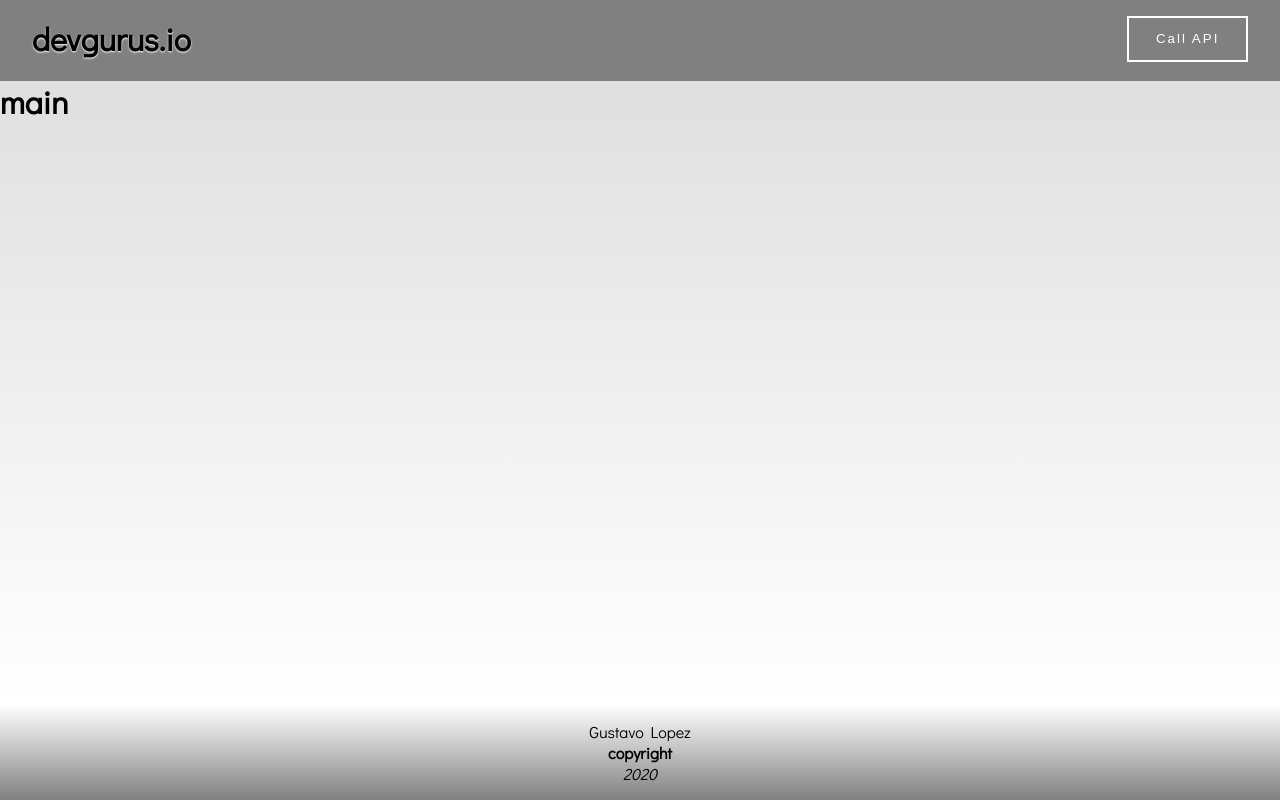
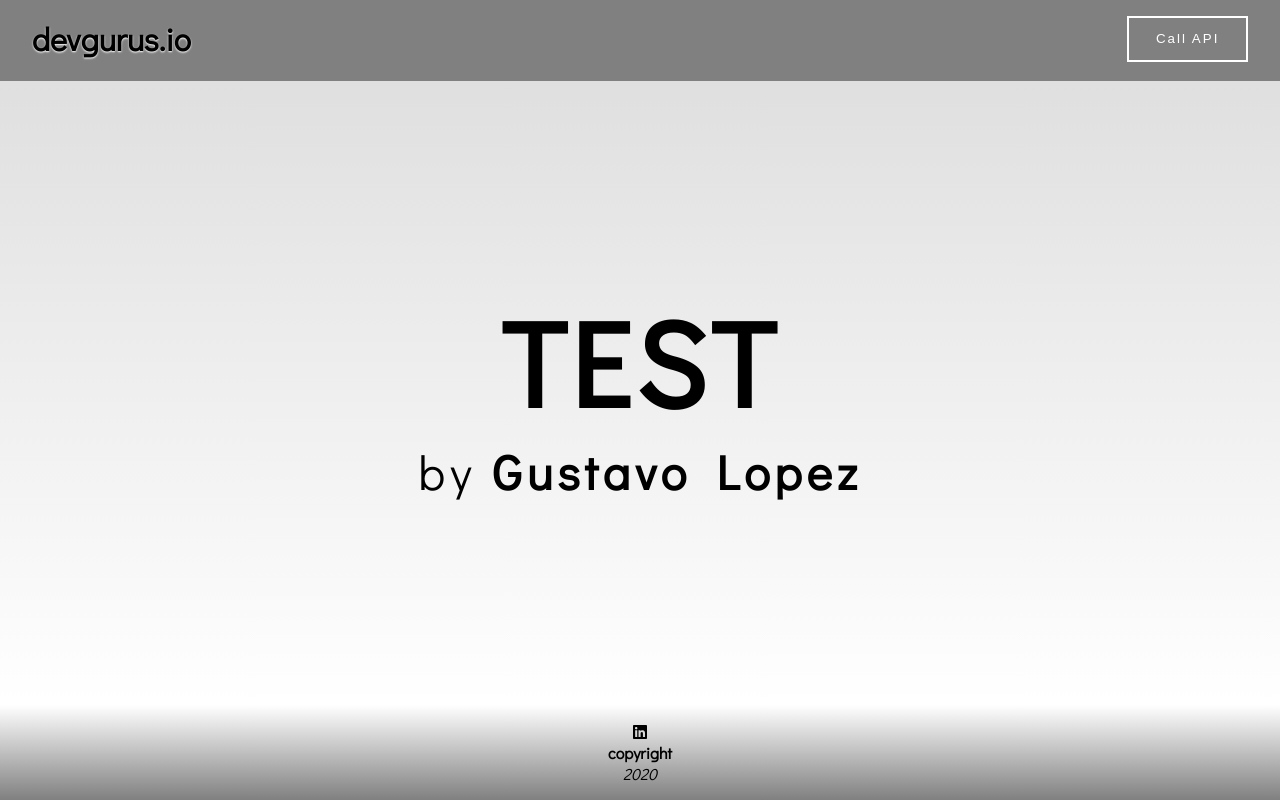
Before and after one commit to slave-of-the-code/devgurus-test, a React (Create React App) app: page / in a window 1280 px wide. Built offline with nearby package versions, Linux system fonts and the light colour scheme.

Commit message:
Fontawesome was added

```diff
--- a/package.json
+++ b/package.json
@@ -3,6 +3,11 @@
   "version": "0.1.0",
   "private": true,
   "dependencies": {
+    "@fortawesome/fontawesome-svg-core": "^1.2.32",
+    "@fortawesome/free-brands-svg-icons": "^5.15.1",
+    "@fortawesome/free-regular-svg-icons": "^5.15.1",
+    "@fortawesome/free-solid-svg-icons": "^5.15.1",
+    "@fortawesome/react-fontawesome": "^0.1.11",
     "@testing-library/jest-dom": "^4.2.4",
     "@testing-library/react": "^9.5.0",
     "@testing-library/user-event": "^7.2.1",
--- a/src/App.css
+++ b/src/App.css
@@ -16,9 +16,9 @@
 #root {
   display: grid;
   grid-template-areas:
-    "header"
-    "main"
-    "footer";
+    'header'
+    'main'
+    'footer';
   grid-template-columns: 1fr;
   grid-template-rows: auto 1fr auto;
   height: 100%;
@@ -39,8 +39,8 @@ input {
 }
 
 button,
-input[type="button"],
-input[type="submit"] {
+input[type='button'],
+input[type='submit'] {
   padding: 1em 2em;
   border-style: none;
   background: gray;
@@ -49,7 +49,7 @@ input[type="submit"] {
   cursor: pointer;
   outline: none;
   letter-spacing: 2px;
-  transform: all 0.25s 0s;
+  transition: all 0.25s 0s ease-in-out;
 }
 
 button:hover {
--- a/src/App.js
+++ b/src/App.js
@@ -1,24 +1,21 @@
-import React from "react";
-import { BrowserRouter as Router, Switch, Route } from "react-router-dom";
-import PropTypes from "prop-types";
+import React from 'react';
+import { BrowserRouter as Router, Switch, Route } from 'react-router-dom';
+import PropTypes from 'prop-types';
 
-import "./App.css";
+import './App.css';
 
-import NotFound from "./components/NotFound";
-import Photo from "./components/Photo";
-import PhotoList from "./components/PhotoList";
-import Layout from "./components/Layout";
+import NotFound from './components/NotFound';
+import Photo from './components/Photo';
+import PhotoList from './components/PhotoList';
+import Layout from './components/Layout';
+import Main from './components/Main';
 
 const App = () => {
   return (
     <Router>
       <Layout>
         <Switch>
-          <Route exact path="/">
-            <>
-              <h1>devgurus.com - TEST</h1>
-            </>
-          </Route>
+          <Route exact path="/" component={Main}></Route>
           <Route path="/photo/:id">
             <>
               <Photo />
--- /dev/null
+++ b/src/components/Footer.js
@@ -0,0 +1,27 @@
+import React from 'react';
+import PropTypes from 'prop-types';
+
+import './Footer.css';
+
+import { faLinkedin } from '@fortawesome/free-brands-svg-icons';
+import { FontAwesomeIcon } from '@fortawesome/react-fontawesome';
+
+const Footer = (props) => {
+  return (
+    <>
+      <footer className="footer">
+        <p>
+          <a href="https://www.linkedin.com/in/gustavoml/">
+            <FontAwesomeIcon icon={faLinkedin} />
+          </a>
+          <strong>copyright</strong>
+          <em>{new Date().getFullYear()}</em>
+        </p>
+      </footer>
+    </>
+  );
+};
+
+Footer.propTypes = {};
+
+export default Footer;
--- a/src/components/Header.css
+++ b/src/components/Header.css
@@ -9,4 +9,8 @@
 
 .header .brand {
   text-shadow: 0 1px 2px white;
+  transition: all 0.25s 0s ease;
 }
+.header .brand:hover {
+  text-shadow: 0 1px 2px transparent;
+}
--- a/src/components/Header.js
+++ b/src/components/Header.js
@@ -7,7 +7,11 @@ const Header = memo(function Header(props) {
   return (
     <>
       <header className="header">
-        <a href="https://www.devgurus.io/">
+        <a
+          href="https://www.devgurus.io/"
+          target="_blank"
+          rel="noopener noreferrer"
+        >
           <h1 className="brand">devgurus.io</h1>
         </a>
         <div>
--- a/src/components/Layout.js
+++ b/src/components/Layout.js
@@ -1,24 +1,14 @@
-import React from "react";
-import PropTypes from "prop-types";
-import Header from "./Header";
+import React, { Children } from 'react';
+import PropTypes from 'prop-types';
+import Header from './Header';
+import Footer from './Footer';
 
-import "./Main.css";
-import "./Footer.css";
-
-const Layout = (props) => {
+const Layout = ({ children }) => {
   return (
     <>
       <Header />
-      <main className="main">
-        <h1>main</h1>
-      </main>
-      <footer className="footer">
-        <p>
-          <a href="https://www.linkedin.com/in/gustavoml/">Gustavo Lopez</a>
-          <strong>copyright</strong>
-          <em>{new Date().getFullYear()}</em>
-        </p>
-      </footer>
+      {children}
+      <Footer />
     </>
   );
 };
--- a/src/components/Main.css
+++ b/src/components/Main.css
@@ -1,3 +1,21 @@
 .main {
   background: var(--color-gradiant-gray-toBottom);
 }
+.main .container {
+  display: flex;
+  flex-direction: column;
+  justify-content: center;
+  align-items: center;
+  font-size: 5rem;
+  height: 100%;
+}
+
+.main .container h2 {
+  text-transform: uppercase;
+  letter-spacing: 5px;
+}
+
+.main .container small {
+  font-size: 3rem;
+  letter-spacing: 5px;
+}
--- /dev/null
+++ b/src/components/Main.js
@@ -0,0 +1,23 @@
+import React from 'react';
+import PropTypes from 'prop-types';
+
+import './Main.css';
+
+const Main = () => {
+  return (
+    <>
+      <main className="main">
+        <div className="container">
+          <h2>test</h2>
+          <small>
+            by <strong>Gustavo Lopez</strong>
+          </small>
+        </div>
+      </main>
+    </>
+  );
+};
+
+Main.propTypes = {};
+
+export default Main;
```
Also changed, not shown: 1 other file (tests, documents, lock files or other folders).
